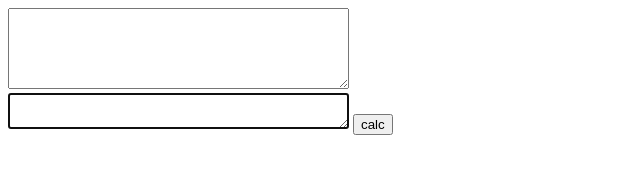
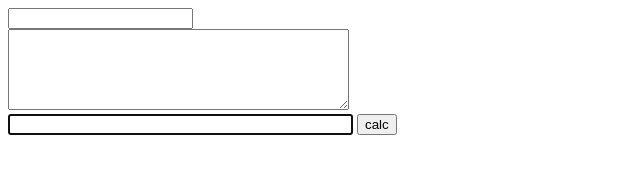
Before and after one commit to wbw1974/webcalc, a website: page www/index.html in a window 1280 px wide. Shown: the whole page, without its empty margins (0-640 px from the left). Drawn offline with Linux system fonts and the light colour scheme.

Commit message:
Basic web REPL complete

```diff
--- a/www/index.html
+++ b/www/index.html
@@ -6,11 +6,32 @@
   </head>
   <body>
     <div>
-      <textarea class="calcAnswer" id="output" name="answer" rows="5" cols = "40"></textarea>
+      <input
+        class="calcAnswer"
+        id="output"
+        type="text"
+        cols="40"
+        readonly>
     </div>
     <div>
-      <textarea class="calcInput" id="input" name="input" rows="2" cols="40" autofocus></textarea>
-      <button id="calcButton" type="button">calc</button>
+      <textarea
+        class="calcInputHistory"
+        id="inputHistory"
+        name="inputHistory"
+        rows="5"
+        cols="40"
+        readonly></textarea>
+    </div>
+    <div>
+      <input
+        class="calcInput"
+        id="input"
+        type="text"
+        size="40"
+        autofocus>
+      <button
+        id="calcButton"
+        type="button">calc</button>
     </div>
     <script src="./bootstrap.js"></script>
   </body>
--- a/www/index.js
+++ b/www/index.js
@@ -7,10 +7,16 @@ calcButton.addEventListener("click", event => {
 })
 
 const work = () => {
-    console.log("Got to work")
     let input = document.getElementById("input").value
+    var history = document.getElementById("inputHistory")
+    if(history.selectionStart == history.selectionEnd) {
+        history.scrollTop = history.scrollHeight;
+    }
+    history.value += input + "\n"
+
     let ans = calc.calc(input)
+    console.log("calculation: " + JSON.stringify(ans, null, 2))
     if (ans.state === "success") {
-        let output = document.getElementById("output").value=ans.value
+        document.getElementById("output").value=ans.value
     }
 }
```
